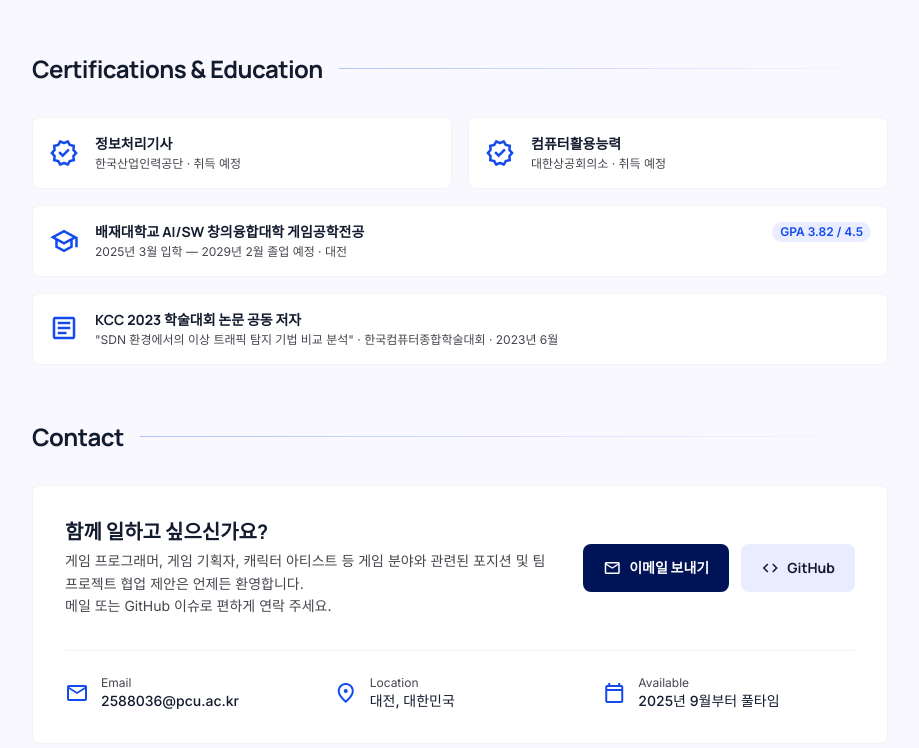
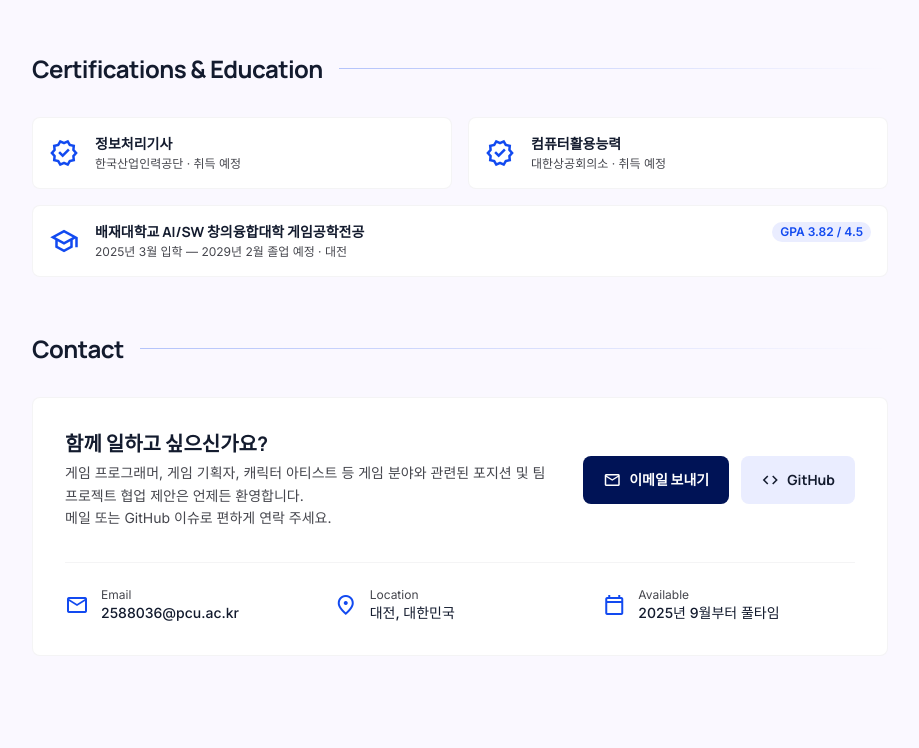
Before and after one commit to KyungGeun/profile-project, a website built with Vite: page index.html in a window 1280 px wide. Shown: the part 2217-2965 px from the top of the page, without its empty margins (360-1279 px from the left). After the commit the page ends 2937 px from the top, so only its background shows below. Built offline with nearby package versions, Linux system fonts and the light colour scheme.

Commit message:
Certifications & Education 수정

```diff
--- a/index.html
+++ b/index.html
@@ -662,17 +662,6 @@
               <div class="font-label text-xs text-on-surface-variant mt-0.5">2025년 3월 입학 — 2029년 2월 졸업 예정 · 대전</div>
             </div>
           </div>
-
-          <!-- 논문 -->
-          <div
-            class="md:col-span-2 flex items-start gap-4 p-4 bg-surface-container-lowest rounded-xl border border-outline-variant/20 hover:border-surface-tint/30 transition-all">
-            <span class="material-symbols-outlined text-surface-tint text-3xl shrink-0">article</span>
-            <div>
-              <div class="font-headline font-bold text-on-surface text-sm">KCC 2023 학술대회 논문 공동 저자</div>
-              <div class="font-label text-xs text-on-surface-variant mt-0.5">"SDN 환경에서의 이상 트래픽 탐지 기법 비교 분석" ·
-                한국컴퓨터종합학술대회 · 2023년 6월</div>
-            </div>
-          </div>
         </div>
       </section>
 
```
